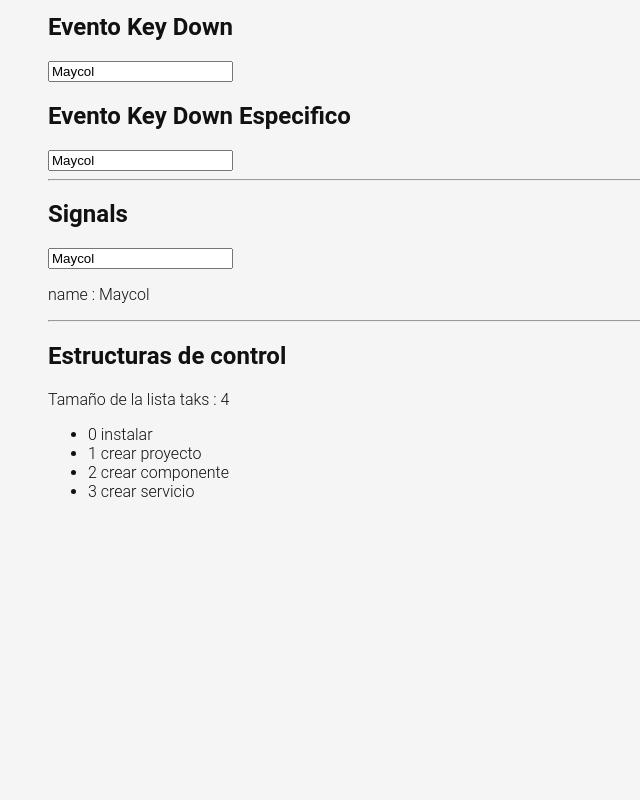
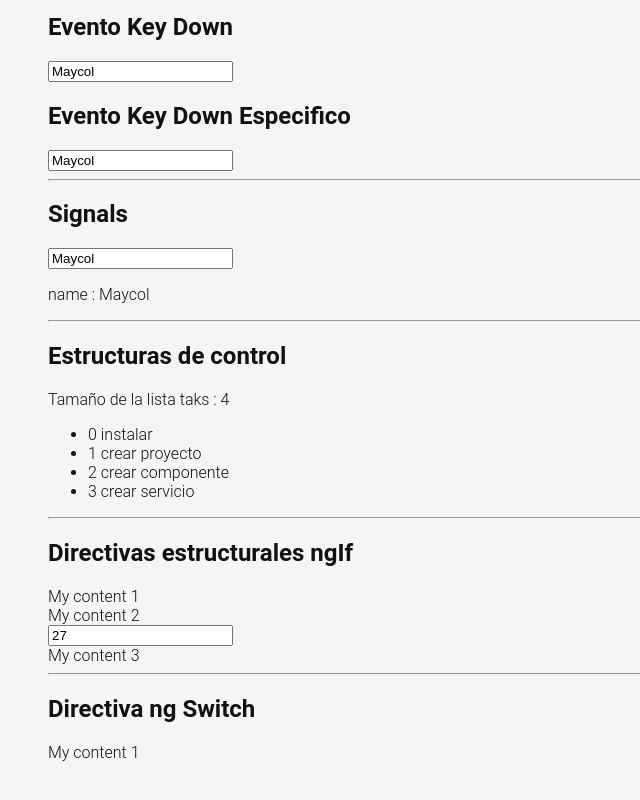
Before and after one commit to JMaycol-Valencia/angularTodoApp, an Angular app: page /labs in a window 1280 px wide. Shown: the part 1025-1825 px from the top of the page, without its empty margins (0-640 px from the left). Before the commit the page ends 1590 px from the top, so only its background shows below. Built offline with nearby package versions, Linux system fonts and the light colour scheme.

Commit message:
directiva nf-if y ng-switch

```diff
--- a/src/app/pages/home/home.component.html
+++ b/src/app/pages/home/home.component.html
@@ -14,13 +14,20 @@
     </header>
     <div class="container todoapp-wrapper">
       <!-- This section should be hidden by default and shown when there are todos -->
+      <pre>
+        <code>
+          {{ tasks() | json }}
+        </code>
+      </pre>
+
+
       <section class="main">
         <ul class="todo-list">
 
           <!-- //RENDERIZADO CON NGFOR -->
           <li *ngFor="let task of tasks();index as i">
             <div class="view">
-              <input class="toggle" type="checkbox" />
+              <input class="toggle" type="checkbox" [checked]="task.completed" (change)="updateTask(i)" />
               <label> {{ task.tittle }}</label>
               <button class="destroy" (click)="deleteHandler(i)"></button>
             </div>
@@ -60,7 +67,7 @@
       <!-- This footer should be hidden by default and shown when there are todos -->
       <footer class="footer">
         <!-- This should be `0 items left` by default -->
-        <span class="todo-count"><strong>0</strong> item left</span>
+        <span class="todo-count"><strong>{{ tasks().length }}</strong> item<span *ngIf="tasks().length > 1">s</span> left</span>
         <!-- Remove this if you don't implement routing -->
         <ul class="filters">
           <li>
--- a/src/app/pages/home/home.component.ts
+++ b/src/app/pages/home/home.component.ts
@@ -43,4 +43,18 @@ export class HomeComponent {
   deleteHandler(index: number){
     this.tasks.update(tasks => tasks.filter((tasks, position) => position !== index ));
   }
+
+  updateTask(index: number){
+    this.tasks.update((tasks) => {
+      return tasks.map((task, position) => {
+        if(position === index){
+          return{
+            ...task,
+            completed: !task.completed
+          }
+        }
+        return task;
+      })
+    })
+  }
 }
--- a/src/app/pages/labs/labs.component.html
+++ b/src/app/pages/labs/labs.component.html
@@ -13,20 +13,20 @@
   <p>Hola soy {{ name() }} y tengo {{edad}}</p>
   <hr>
   <h2>Uso de Property Biding</h2>
-  <img [src]="person.img" alt="imagen por defecto">
-  <input type="text" [value]="person.name">
-  <input type="number" [value]="person.age">
-  <button [disabled]="person.state">Click me</button>
+  <img [src]="person().img" alt="imagen por defecto">
+  <input type="text" [value]="person().name">
+  <input type="number" [value]="person().age">
+  <button [disabled]="person().state">Click me</button>
   <hr>
   <h2>Event Biding</h2>
   <button (click)="clickHandler()">Click me</button>
   <button (dblclick)="clickHandler()">Doble Click me</button>
   <h2> Evento (change) </h2>
-  <input type="number" [value]="person.age" (change)="changeHandler($event)">
+  <input type="number" [value]="person().age" (change)="changeHandler($event)">
   <h2>Evento Key Down</h2>
-  <input type="text" [value]="person.name" (keydown)="keydowHandler($event)">
+  <input type="text" [value]="person().name" (keydown)="keydowHandler($event)">
   <h2>Evento Key Down Especifico</h2>
-  <input type="text" [value]="person.name" (keydown.shift.t)="clickHandler()">
+  <input type="text" [value]="person().name" (keydown.shift.t)="clickHandler()">
   <hr>
   <h2>Signals</h2>
   <input type="text" [value]="name()" (change)="changeHandler($event)" >
@@ -39,5 +39,31 @@
       {{ i }} {{ task }}
     </li>
   </ul>
+  <hr>
+  <h2>Directivas estructurales ngIf</h2>
+  <div *ngIf="1 === 1">
+    My content 1
+  </div>
+
+  <div *ngIf="name() === 'Maycol'">
+    My content 2
+  </div>
+
+  <input type="number" [value]="person().age" (change)="changeAge($event)">
+  <div *ngIf="name() === 'Maycol' && person().age >= 25 else nameBlock">
+    My content 3
+  </div>
+
+  <ng-template #nameBlock>
+    My content 3.1
+  </ng-template>
+
+  <hr>
+  <h2>Directiva ng Switch</h2>
+  <div [ngSwitch]="person().name">
+    <div *ngSwitchCase="'Maycol'">My content 1</div>
+    <div *ngSwitchCase="'Juan'">My content 2</div>
+    <div *ngSwitchDefault>My content 3</div>
+  </div>
 
 </div>
--- a/src/app/pages/labs/labs.component.ts
+++ b/src/app/pages/labs/labs.component.ts
@@ -30,12 +30,12 @@ export class LabsComponent {
   edad = 27;
   img = "https://w3schools.com/howto/img_avatar.png";
   state = true;
-  person = {
+  person = signal({
     name: "Maycol",
     age: 27,
     img: "https://w3schools.com/howto/img_avatar.png",
     state: true
-  }
+  });
 
   clickHandler(){
     alert('Hola');
@@ -53,4 +53,32 @@ export class LabsComponent {
     const input = event.target as HTMLInputElement;
     console.log(input.value);
   }
+
+  changeAge(event: Event){
+    const input = event.target as HTMLInputElement;
+    const newValue = input.value;
+    this.person.update(prevState => {
+      return {
+        ...prevState,
+        age: parseInt(newValue,10)
+      }
+    });
+  }
+
+  changeName(event:  Event){
+    //obtenemos el evento desde el HTML
+    const input = event.target as HTMLInputElement;
+    //obtenemos el valor , del evento que campturamos con anterioridad
+    const newVal = input.value;
+
+    //para cambiar un valor con signals lo mejor es hacerlo de la siguiente manera
+    //usamos el metodo update, pasamos el objeto pasado
+    //y se asigna el nuevo valor
+    this.person.update(prevState => {
+      return {
+        ...prevState,
+        name: newVal
+      }
+    })
+  }
 }
```
